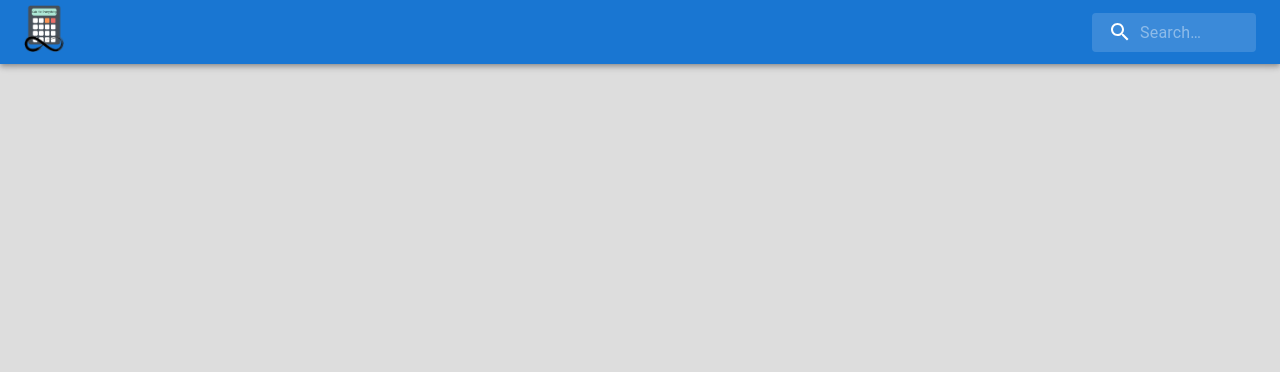
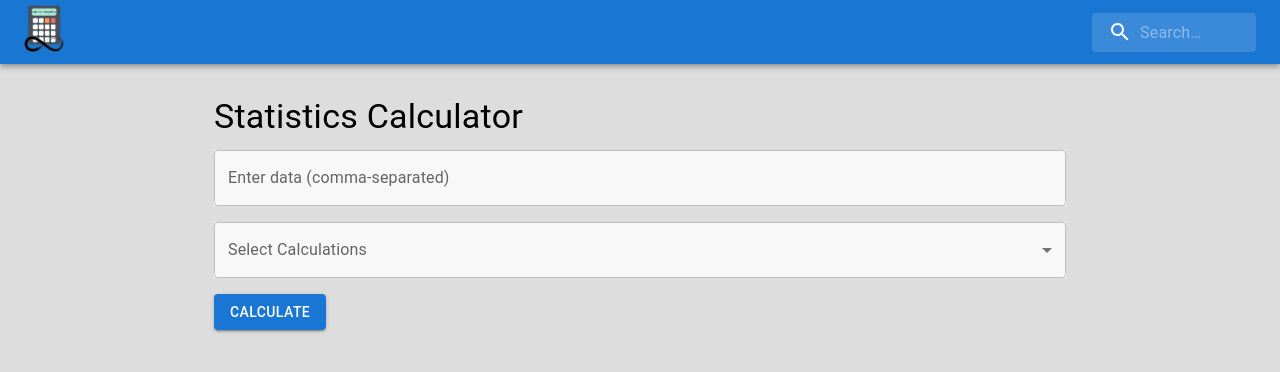
Before and after one commit to SarthakKeshari/calc_for_everything, a React (Create React App) app in the folder calculators/: page /statistics in a window 1280 px wide. Before the commit this address had no page. Shown: the top 372 px of the page. Built offline with nearby package versions, Linux system fonts and the light colour scheme.

Commit message:
Added Statistic Calculator

```diff
--- a/calculators/src/App.js
+++ b/calculators/src/App.js
@@ -10,11 +10,11 @@ import MainOctToBinAndBinToOct from './computer_science/OctToBinAndBinToOct/Main
 import MainBinaryAdder from './computer_science/BinaryAdder/MainBinaryAdder';
 import MainOctalAdder from './computer_science/OctalAdder/MainOctalAdder';
 import MainHexadecimalAdder from './computer_science/HexadecimalAdder/MainHexadecimalAdder';
-
+import StatisticsCalculator from './mathematical/Statistics/StatisticsCalculator';
 function App() {
   return (
     <div className="App">
-      <Navbar/>
+      <Navbar />
       <BrowserRouter>
         <Routes>
           <Route path="/">
@@ -29,6 +29,7 @@ function App() {
             {/* Mathematical */}
             <Route path="simpleinterest" element={<MainSI />} />
             <Route path="compoundinterest" element={<MainCI />} />
+            <Route path="statistics" element={<StatisticsCalculator />} />
           </Route>
         </Routes>
       </BrowserRouter>
--- a/calculators/src/Home.js
+++ b/calculators/src/Home.js
@@ -5,23 +5,24 @@ import HomeGridItem from './components/HomeGridItem';
 
 export default function Home() {
   return (
-    <Container maxWidth="lg" sx={{ bgcolor: '#eeeeee', minHeight: '90vh', paddingY:"10" }}>
+    <Container maxWidth="lg" sx={{ bgcolor: '#eeeeee', minHeight: '90vh', paddingY: "10" }}>
       <Typography pt={1} variant='h5'>Computer Science</Typography>
-        <hr/>
+      <hr />
       <Grid container rowSpacing={2} columnSpacing={{ xs: 1, sm: 2, md: 3 }} padding={1}>
-            <HomeGridItem calcName="Decimal to Binary and Binary to Decimal" path="/decbinandbindec"/>
-            <HomeGridItem calcName="Hexadecimal to Binary and Binary to Hexadecimal" path="/hexbinandbinhex"/>
-            <HomeGridItem calcName="Octal to Binary and Binary to Octal" path="/octbinandbinoct"/>
-            <HomeGridItem calcName="Binary Adder" path="/binaryadder"/>
-            <HomeGridItem calcName="Octal Adder" path="/octaladder"/>
-            <HomeGridItem calcName="Hexadecimal Adder" path="/hexadecimaladder"/>
+        <HomeGridItem calcName="Decimal to Binary and Binary to Decimal" path="/decbinandbindec" />
+        <HomeGridItem calcName="Hexadecimal to Binary and Binary to Hexadecimal" path="/hexbinandbinhex" />
+        <HomeGridItem calcName="Octal to Binary and Binary to Octal" path="/octbinandbinoct" />
+        <HomeGridItem calcName="Binary Adder" path="/binaryadder" />
+        <HomeGridItem calcName="Octal Adder" path="/octaladder" />
+        <HomeGridItem calcName="Hexadecimal Adder" path="/hexadecimaladder" />
       </Grid>
-        <br/>
+      <br />
       <Typography pt={1} variant='h5'>Mathematical</Typography>
-        <hr/>
+      <hr />
       <Grid container rowSpacing={2} columnSpacing={{ xs: 1, sm: 2, md: 3 }} padding={1}>
-            <HomeGridItem calcName="Simple Interest" path="/simpleinterest"/>
-            <HomeGridItem calcName="Compound Interest" path="/compoundinterest"/>
+        <HomeGridItem calcName="Simple Interest" path="/simpleinterest" />
+        <HomeGridItem calcName="Compound Interest" path="/compoundinterest" />
+        <HomeGridItem calcName="Statistics" path="/statistics" />
       </Grid>
     </Container>
   );
--- /dev/null
+++ b/calculators/src/mathematical/Statistics/StatisticsCalculator.js
@@ -0,0 +1,170 @@
+import React, { useState } from 'react';
+import {
+    Container,
+    Typography,
+    TextField,
+    Button,
+    FormControl,
+    InputLabel,
+    Select,
+    MenuItem,
+    Paper,
+    Box,
+    Divider,
+} from '@mui/material';
+
+function StatisticsCalculator() {
+    const [data, setData] = useState('');
+    const [selectedCalculations, setSelectedCalculations] = useState([]);
+    const [result, setResult] = useState({});
+    const handleCalculate = () => {
+        let modifyData = data;
+        while (modifyData[modifyData.length - 1] === ',') {
+            modifyData = modifyData.slice(0, -1)
+        }
+        const dataArray = modifyData.split(',').map((item) => parseFloat(item.trim()));
+        const calculatedResults = {};
+
+        selectedCalculations.forEach((calculation) => {
+            switch (calculation) {
+                case 'mean':
+                    calculatedResults.mean = calculateMean(dataArray);
+                    break;
+                case 'median':
+                    calculatedResults.median = calculateMedian(dataArray);
+                    break;
+                case 'mode':
+                    calculatedResults.mode = calculateMode(dataArray);
+                    break;
+                case 'range':
+                    calculatedResults.range = calculateRange(dataArray);
+                    break;
+                case 'variance':
+                    calculatedResults.variance = calculateVariance(dataArray);
+                    break;
+                case 'standardDeviation':
+                    calculatedResults.standardDeviation = calculateStandardDeviation(dataArray);
+                    break;
+                case 'sum':
+                    calculatedResults.sum = calculateSum(dataArray);
+                    break;
+                case 'count':
+                    calculatedResults.count = dataArray.length;
+                    break;
+                default:
+                    break;
+            }
+        });
+
+        setResult(calculatedResults);
+    };
+
+    const calculateMean = (data) => {
+        const sum = data.reduce((acc, value) => acc + value, 0);
+        return sum / data.length;
+    };
+
+    const calculateSum = (data) => {
+        const sum = data.reduce((acc, value) => acc + value, 0);
+        return sum;
+    };
+
+    const calculateVariance = (data) => {
+        const mean = calculateMean(data);
+        let squaredDifference = 0;
+        for (let i = 0; i < data.length; i++) {
+            squaredDifference += parseFloat((data[i] - mean) * (data[i] - mean));
+        }
+        return parseFloat(squaredDifference / data.length).toFixed(2);
+    };
+
+    const calculateStandardDeviation = (data) => {
+        const variance = calculateVariance(data);
+        return Math.sqrt(variance).toFixed(2)
+    };
+
+    const calculateMedian = (data) => {
+        const sortedData = data.sort((a, b) => a - b);
+        const middle = Math.floor(sortedData.length / 2);
+        if (sortedData.length % 2 === 0) {
+            return (sortedData[middle - 1] + sortedData[middle]) / 2;
+        } else {
+            return sortedData[middle];
+        }
+    };
+
+    const calculateMode = (data) => {
+        const frequencyMap = {};
+        data.forEach((value) => {
+            frequencyMap[value] = (frequencyMap[value] || 0) + 1;
+        });
+        let mode = [];
+        let maxFrequency = 0;
+        for (const value in frequencyMap) {
+            if (frequencyMap[value] > maxFrequency) {
+                mode = [Number(value)];
+                maxFrequency = frequencyMap[value];
+            } else if (frequencyMap[value] === maxFrequency) {
+                mode.push(Number(value));
+            }
+        }
+        return mode.length === data.length ? 'No mode' : mode;
+    };
+
+    const calculateRange = (data) => {
+        return Math.max(...data) - Math.min(...data);
+    };
+    const isResultAvailable = Object.keys(result).length == selectedCalculations.length && selectedCalculations.length !== 0;
+    return (
+        <Container maxWidth="md" sx={{ marginTop: '2rem' }}>
+            <Typography variant="h4" gutterBottom>
+                Statistics Calculator
+            </Typography>
+            <TextField
+                label="Enter data (comma-separated)"
+                variant="outlined"
+                fullWidth
+                value={data}
+                onChange={(e) => setData(e.target.value)}
+                sx={{ backgroundColor: 'rgba(255, 255, 255, 0.8)' }}
+            />
+            <FormControl variant="outlined" fullWidth sx={{ marginTop: '1rem', backgroundColor: 'rgba(255, 255, 255, 0.8)' }}>
+                <InputLabel>Select Calculations</InputLabel>
+                <Select
+                    multiple
+                    value={selectedCalculations}
+                    onChange={(e) => setSelectedCalculations(e.target.value)}
+                    label="Select Calculations"
+                    renderValue={(selected) => selected.join(', ')}
+                >
+                    <MenuItem value="mean">Mean</MenuItem>
+                    <MenuItem value="median">Median</MenuItem>
+                    <MenuItem value="mode">Mode</MenuItem>
+                    <MenuItem value="range">Range</MenuItem>
+                    <MenuItem value="variance">Variance</MenuItem>
+                    <MenuItem value="standardDeviation">Standard Devation</MenuItem>
+                    <MenuItem value="sum">Sum of elements</MenuItem>
+                    <MenuItem value="count">Count of elements</MenuItem>
+                </Select>
+            </FormControl>
+            <Button variant="contained" color="primary" onClick={handleCalculate} sx={{ marginTop: '1rem' }}>
+                Calculate
+            </Button>
+            {isResultAvailable &&
+                <Box mt={3}>
+                    <Paper elevation={3} sx={{ maxHeight: '300px', overflowY: 'auto', padding: '16px' }}>
+                        {Object.keys(result).map((calculation) => (
+                            <div key={calculation}>
+                                <Typography variant="h6">{calculation.charAt(0).toUpperCase() + calculation.slice(1)}:</Typography>
+                                <Typography variant="body1">{result[calculation]}</Typography>
+                                <Divider sx={{ marginY: '8px' }} />
+                            </div>
+                        ))}
+                    </Paper>
+                </Box>
+            }
+        </Container>
+    );
+}
+
+export default StatisticsCalculator;
```
Lines whose indentation alone changed are shown as unchanged.
